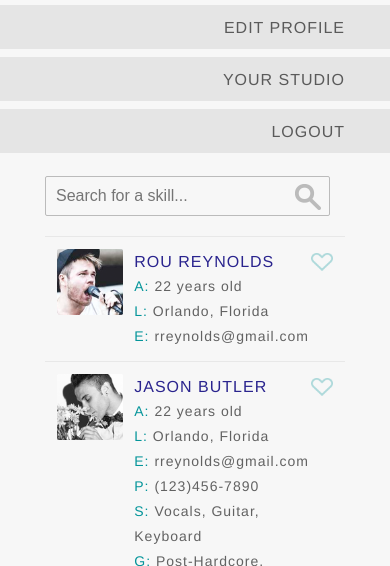
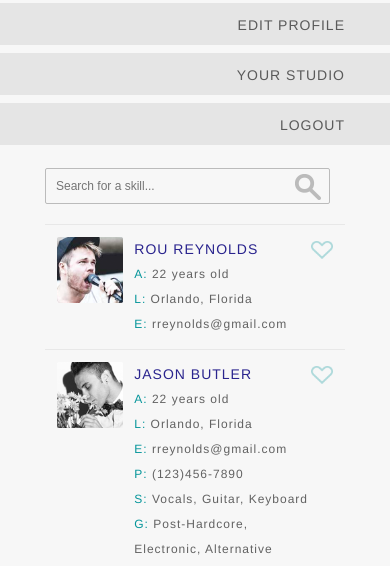
Before and after one commit to nlaitchison/MDD-Final, a plain HTML site: page htmlComp/index.html in a window 390 px wide. Shown: the part 140-706 px from the top of the page. Drawn offline with nearby package versions, Linux system fonts and the light colour scheme; a script that the page names is missing.

Commit message:
adjusted font sizes and i want to see what it looks like on mobile

```diff
--- a/htmlComp/css/main.css
+++ b/htmlComp/css/main.css
@@ -23,7 +23,7 @@ html,body,div,form,fieldset,legend,label,h1,h2,h3,h4,h5,h6,p,ul,dl,dt,dd,figure,
 }
 
 body{
-	font: 14px Helvetica;
+	font: 12px Helvetica;
 	font-weight: lighter;
 	color: #626262;
 	background-color: #f7f7f7;
@@ -31,7 +31,7 @@ body{
 }
 
 h3{
-	font-size: 16px;
+	font-size: 14px;
 	font-weight: lighter;
 	text-transform: uppercase;
 }
@@ -56,7 +56,7 @@ input{
 	background-color: #f4f4f4;
 	border: 1px solid #bbbbbb;
 	border-radius: 2px;
-	font-size: 14px;
+	font-size: 12px;
 	padding: 10px;
 }
 
@@ -106,7 +106,7 @@ nav li{
 
 nav li.container{
 	padding: 14px 0 12px;
-	font-size: 16px;
+	font-size: 14px;
 }
 
 nav li a{
@@ -188,7 +188,7 @@ input[type=search]{
 	#menu{ display: block; }
 
 	form#search{ width: 100%; }
-	input[type=search]{ font-size: 16px; width: 95%; }
+	input[type=search]{ font-size: 12px; width: 95%; }
 
 	.heart img{ width: 100%; }
 }
```
